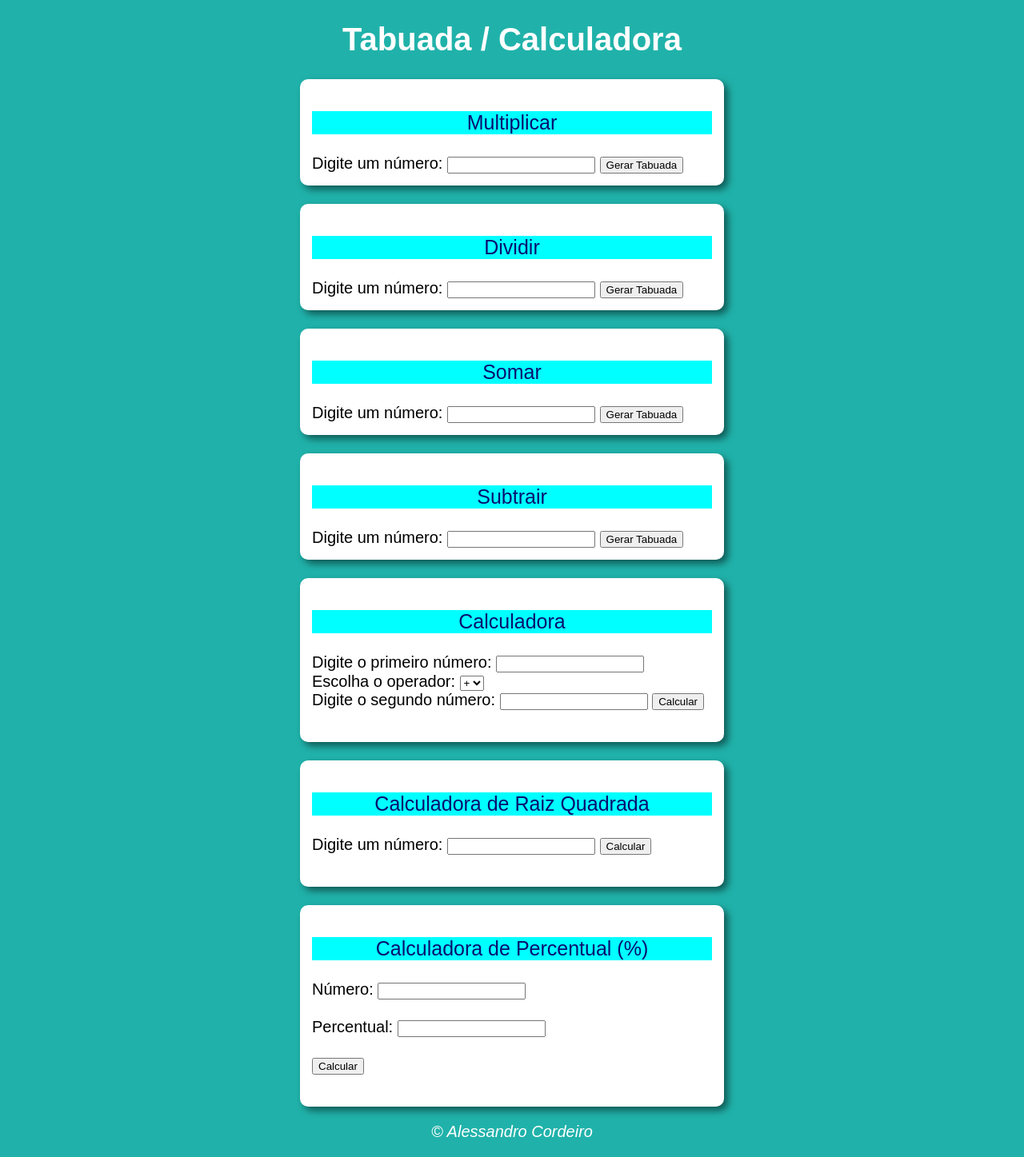
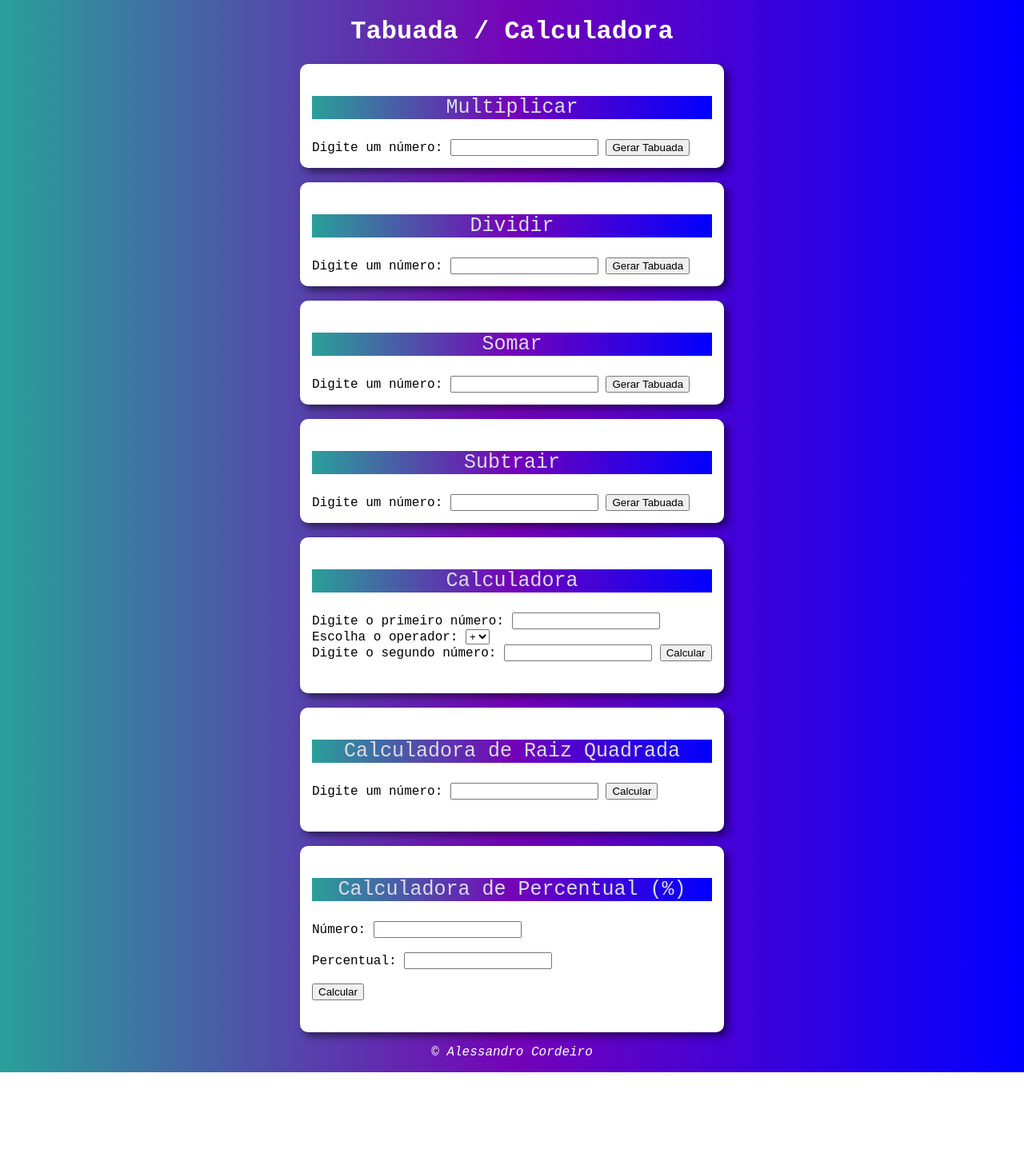
Before and after one commit to alessandrosc2/Javascript, a PHP site: page /exerc14.html in a window 1280 px wide. Shown: the whole page at 80% size. After the commit the page ends 1341 px from the top, so only its background shows below. Run offline with PHP 8.4, Linux system fonts and the light colour scheme.

Commit message:
mudando CSS

```diff
--- a/exercicio14/style.css
+++ b/exercicio14/style.css
@@ -1,8 +1,8 @@
 @charset "UTF-8";
 
 body {
-    background: lightseagreen;
-    font: normal 15pt Arial;
+    background: linear-gradient(90deg, rgb(41, 160, 154), #7503b8, #0000ff);
+    font-family: 'Courier New', Courier, monospace;
 }
 
 header {
@@ -26,8 +26,8 @@ footer {
 }
 
 section p {
-    background-color: aqua;
+    background: linear-gradient(90deg, rgb(41, 160, 154), #7503b8, #0000ff);
     font-size: 25px;
-    color: rgb(8, 15, 112);
+    color: rgb(220, 220, 233);
     text-align: center;
 }
```
